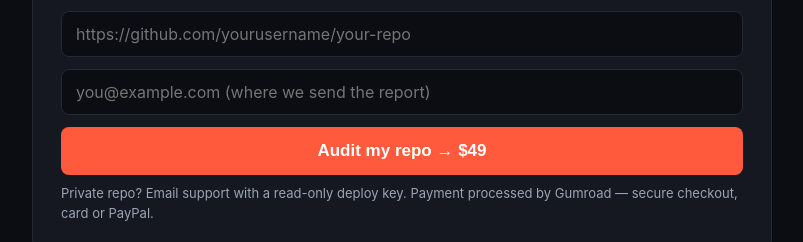
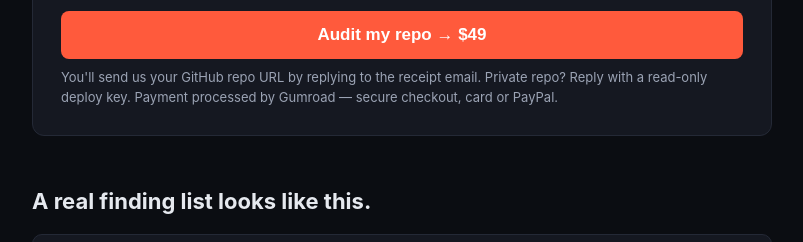
Before and after one commit to SystAgProject/vibescan-landing, a plain HTML site: page index.html in a window 1280 px wide. Shown: the part 536-778 px from the top of the page, without its empty margins (238-1041 px from the left). Drawn offline with Linux system fonts and the light colour scheme.

Commit message:
wire real Gumroad CTA https://systag.gumroad.com/l/vibescan

```diff
--- a/index.html
+++ b/index.html
@@ -80,12 +80,10 @@
       <span class="price">$49</span>
       <span class="price-note">· one-time · no account · PDF by email in ~10 min</span>
     </div>
-    <form action="https://gumroad.com/l/vibescan" method="get" target="_blank">
-      <input type="text" name="repo" placeholder="https://github.com/yourusername/your-repo" required />
-      <input type="email" name="email" placeholder="you@example.com (where we send the report)" required />
-      <button type="submit">Audit my repo → $49</button>
-    </form>
-    <p class="finetext">Private repo? Email support with a read-only deploy key. Payment processed by Gumroad — secure checkout, card or PayPal.</p>
+    <a href="https://systag.gumroad.com/l/vibescan" target="_blank" rel="noopener" style="display:block;">
+      <button type="button" style="width:100%;">Audit my repo → $49</button>
+    </a>
+    <p class="finetext">You'll send us your GitHub repo URL by replying to the receipt email. Private repo? Reply with a read-only deploy key. Payment processed by Gumroad — secure checkout, card or PayPal.</p>
   </div>
 
   <h2 class="section-title">A real finding list looks like this.</h2>
```
